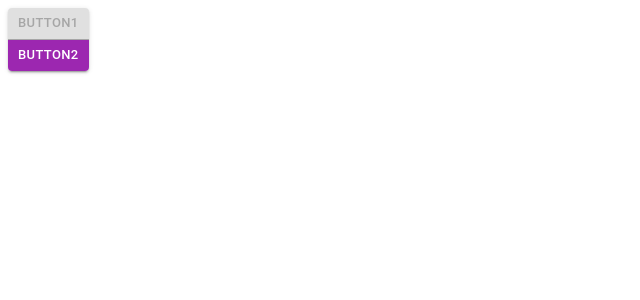
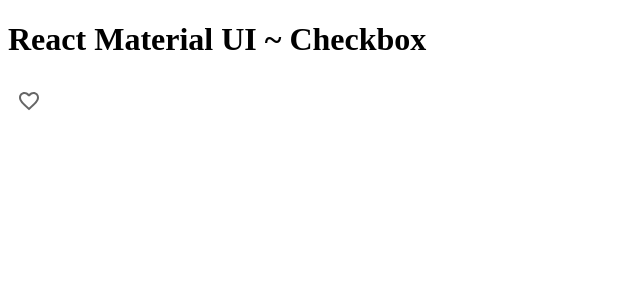
Before and after one commit to apni-coding/MUI_tutorial, a React (Create React App) app: page / in a window 1280 px wide. Shown: the top 300 px of the page, without its empty margins (0-640 px from the left). Built offline with nearby package versions, Linux system fonts and the light colour scheme.

Commit message:
checkbox

```diff
--- a/src/App.js
+++ b/src/App.js
@@ -1,12 +1,12 @@
 import MuiButton from "./components/MuiButton";
 import MuiButtonGroup from "./components/MuiButtonGroup";
+import MuiCheckbox from "./components/MuiCheckbox";
 
 
 function App() {
   return (
     <>
-    {/* <MuiButton /> */}
-    <MuiButtonGroup />
+    <MuiCheckbox />
     </>
   );
 }
--- /dev/null
+++ b/src/components/MuiCheckbox.js
@@ -0,0 +1,42 @@
+import React from 'react'
+import {Checkbox, FormControlLabel} from '@mui/material'
+import {Favorite, FavoriteBorder} from '@mui/icons-material'
+function MuiCheckbox() {
+    const handleCheckbox = (e)=>{
+        console.log('value is', e.target.value)
+        console.log('handle checkbox function call')
+    }
+  return (
+    <>
+      <h1>React Material UI ~ Checkbox </h1>
+      {/* <Checkbox onChange={handleCheckbox}/>
+      <Checkbox value={"1"} onChange={(e)=>handleCheckbox(e)}/> */}
+
+      {/* <Checkbox color='secondary' />
+      <FormControlLabel
+      control={<Checkbox />}
+      label="testing"
+       /> */}
+       {/* <Checkbox indeterminate={false}/> */}
+       <Checkbox
+        color='secondary'
+        icon={<FavoriteBorder />}
+        checkedIcon={<Favorite />}
+       />
+    </>
+  )
+}
+
+export default MuiCheckbox
+
+
+/*
+topic to cover:-
+1. How to use checkbox
+2. Color of checkobx
+3. Add label in checkbox
+4. Inderminate property in checkbox
+5. Handle onChange event
+6. Custom icon in checkbox
+
+*/
```
